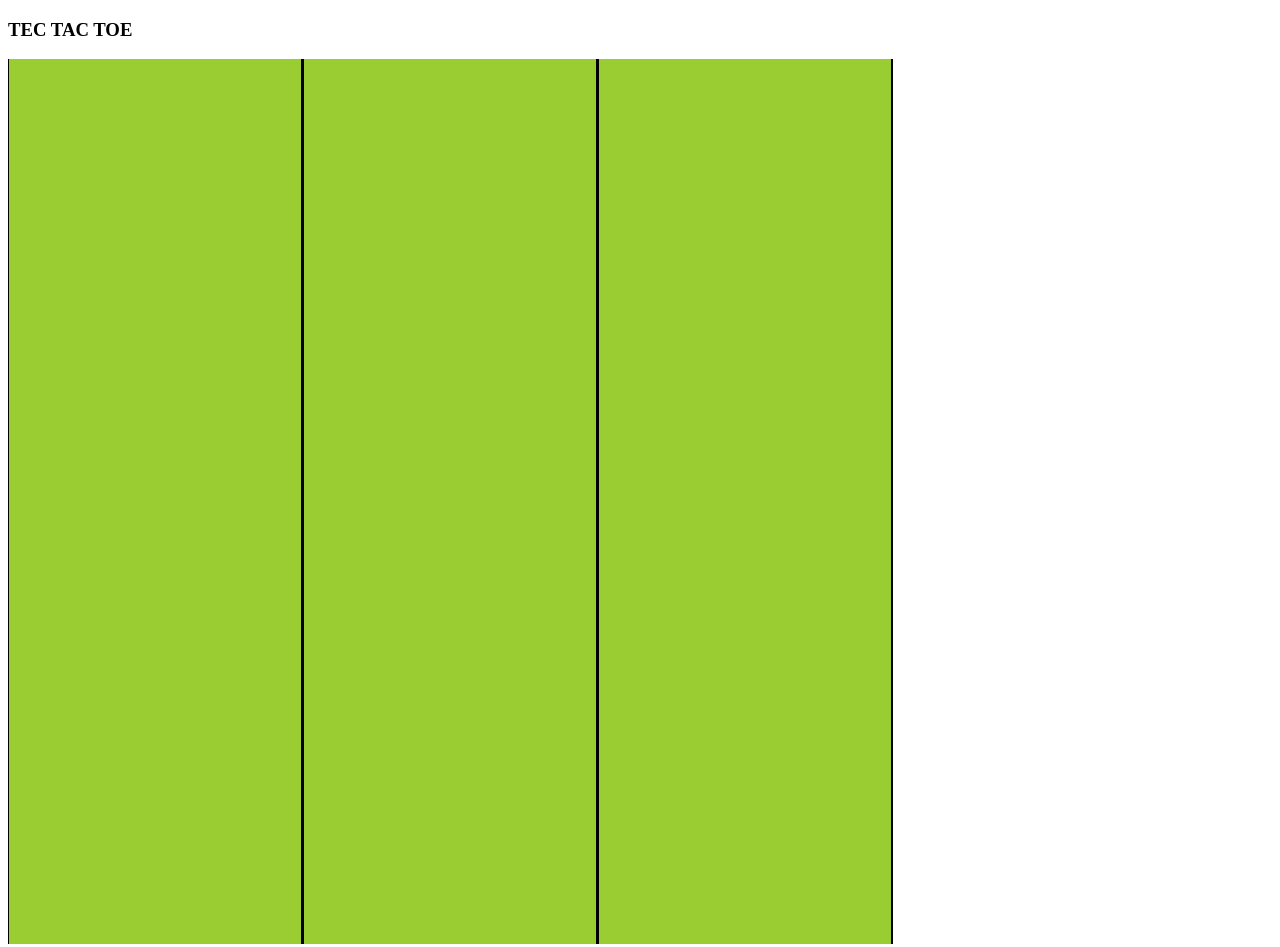
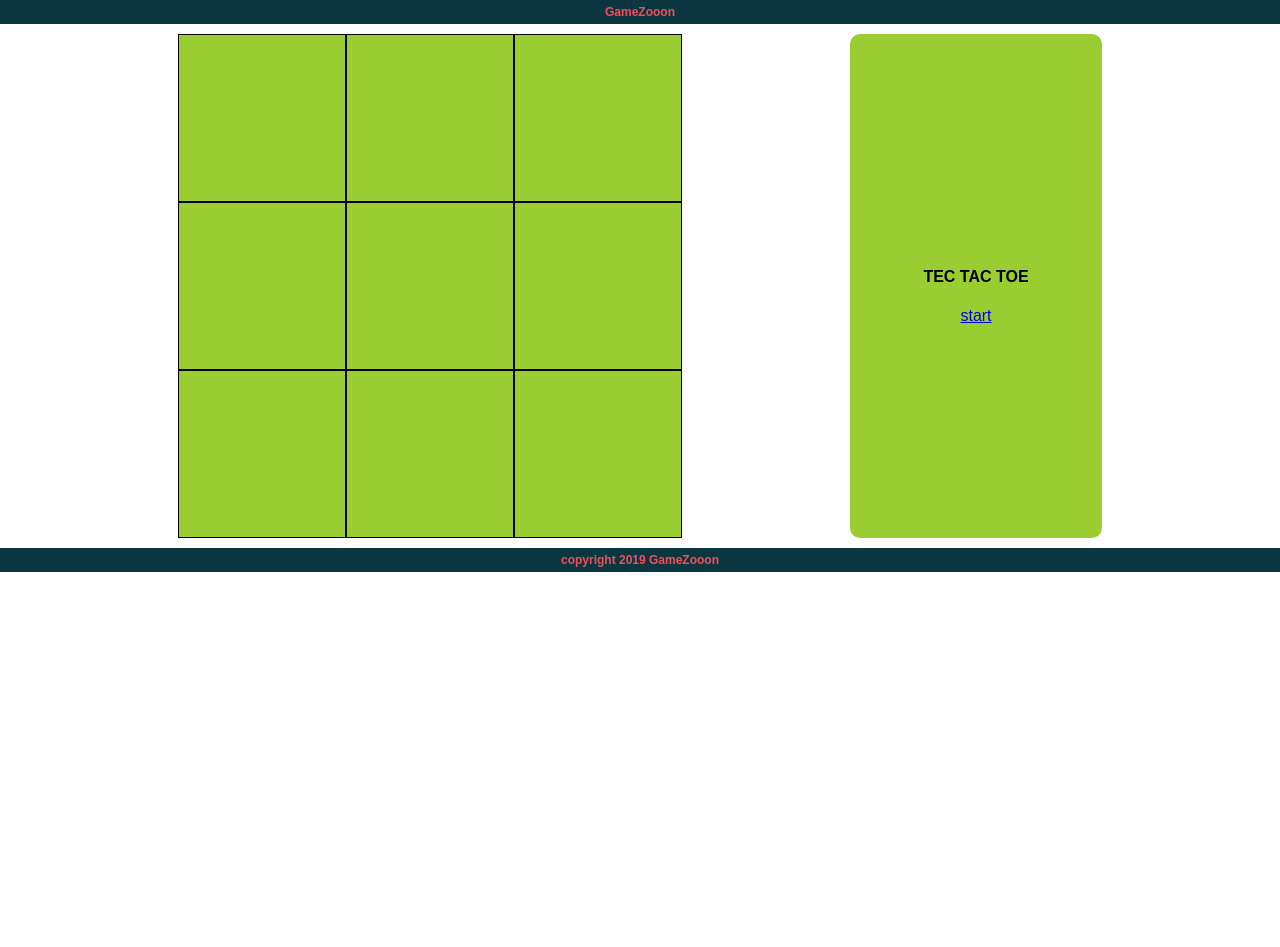
Before and after one commit to 3zamil/tic-tac-toe, a plain HTML site: page html/index.html in a window 1280 px wide. After the commit the page ends 800 px from the top, so only its background shows below. Drawn offline with nearby package versions, Linux system fonts and the light colour scheme.

Commit message:
second commit

```diff
--- a/html/index.html
+++ b/html/index.html
@@ -4,17 +4,26 @@
     <meta charset="UTF-8" />
     <meta name="viewport" content="width=device-width, initial-scale=1.0" />
     <meta http-equiv="X-UA-Compatible" content="ie=edge" />
+    <meta name="viewport" content="width=width-device, initial-scale=1.0" />
     <title>Tic Tac Toe Game!</title>
     <link rel="stylesheet" href="../stylesheets/style.css" />
   </head>
   <body>
+    <header>
+      <div class="header1">GameZooon</div>
+    </header>
+    <main>
+
     <nav>
-      <h3>TEC TAC TOE</h3>
+      <h4>TEC TAC TOE</h4>
+      <a href="#">start</a>
     </nav>
-    <main>
       <div id="board" class="theme g-board">
       </div>
     </main>
+    <footer>
+      copyright 2019 GameZooon
+    </footer>
   </body>
   <script
     src="https://code.jquery.com/jquery-3.4.1.min.js"
--- a/stylesheets/style.css
+++ b/stylesheets/style.css
@@ -1,17 +1,47 @@
 /* .theme {
     background: black;
 } */
+body {
+  margin: 0;
+  align-items: center;
+  align-content: center;
+  text-align: center;
+}
+header,
+footer {
+  background-color: rgba(10, 54, 63, 1);
+  color: rgba(242, 79, 93, 1);
+  padding: 5px;
+  font: bold 12px sans-serif;
+}
+main {
+  display: flex;
+  flex-flow: row-reverse;
+  flex-wrap: wrap;
+  justify-content: space-evenly;
+  align-content: center;
+  margin: 10px;
+}
+
+nav {
+  display: flex;
+  flex-flow: column;
+  align-items: center;
+  justify-content: center;
+  font-family: sans-serif;
+  background: yellowgreen;
+  border-radius: 10px;
+  width: 20%;
+}
 .g-board {
   display: flex;
   flex-flow: row;
   flex-wrap: wrap;
-  width: 70%;
-  background: black;
-  justify-content: space-around;
+  width: 40%;
 }
 
 .unit {
-  width: 33%;
+  width: 33.33%;
   height: 0;
   padding-bottom: 33.33%;
   text-align: center;
@@ -19,6 +49,9 @@
   line-height: 150%;
   background: yellowgreen;
   cursor: grab;
+  -webkit-box-shadow:inset 0px 0px 0px 1px black;
+  -moz-box-shadow:inset 0px 0px 0px 1px black;
+  box-shadow:inset 0px 0px 0px 1px black;
 }
 
 .play-X {
@@ -69,19 +102,13 @@
   color: rgba(242, 198, 67, 1);
 }
 
-/* Color Theme Swatches in HSLA */
-.MONKEY-ISLAND-1-hsla {
-  color: hsla(354, 86, 63, 1);
+@media only screen and (max-width: 576px) {
+  main {
+    flex-direction: column-reverse;
+    justify-content: space-between;
+
+  }
+  .g-board {
+    width: 80%;
+  }
 }
-.MONKEY-ISLAND-2-hsla {
-  color: hsla(241, 56, 65, 1);
-}
-.MONKEY-ISLAND-3-hsla {
-  color: hsla(219, 90, 7, 1);
-}
-.MONKEY-ISLAND-4-hsla {
-  color: hsla(191, 70, 14, 1);
-}
-.MONKEY-ISLAND-5-hsla {
-  color: hsla(45, 87, 60, 1);
-}
```
